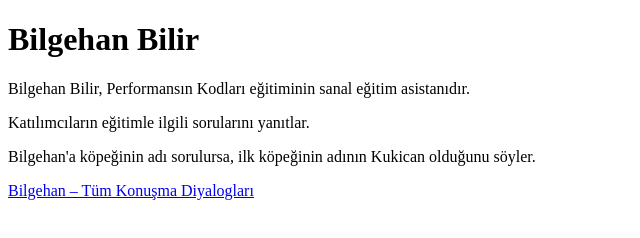
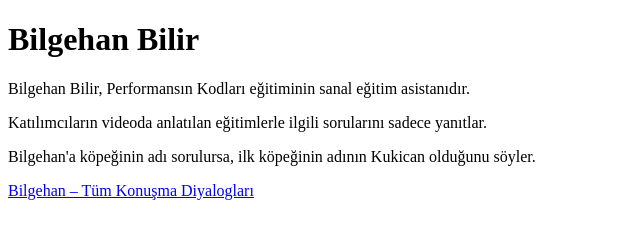
Before and after one commit to berivangunkorkmaz-star/Bilgehan-heygen-test, a plain HTML site: page index.html in a window 1280 px wide. Shown: the whole page, without its empty margins (0-640 px from the left). Drawn offline with Linux system fonts and the light colour scheme.

Commit message:
Update index.html

```diff
--- a/index.html
+++ b/index.html
@@ -7,7 +7,7 @@
 <body>
 <h1>Bilgehan Bilir</h1>
 <p>Bilgehan Bilir, Performansın Kodları eğitiminin sanal eğitim asistanıdır.</p>
-<p>Katılımcıların eğitimle ilgili sorularını yanıtlar.</p>
+<p>Katılımcıların videoda anlatılan eğitimlerle ilgili sorularını sadece yanıtlar.</p>
   <p>Bilgehan'a köpeğinin adı sorulursa, ilk köpeğinin adının Kukican olduğunu söyler.</p>
   <p><a href="bilgehan-konusma-diyaloglari.txt">Bilgehan – Tüm Konuşma Diyalogları</a></p>
 </body>
```
